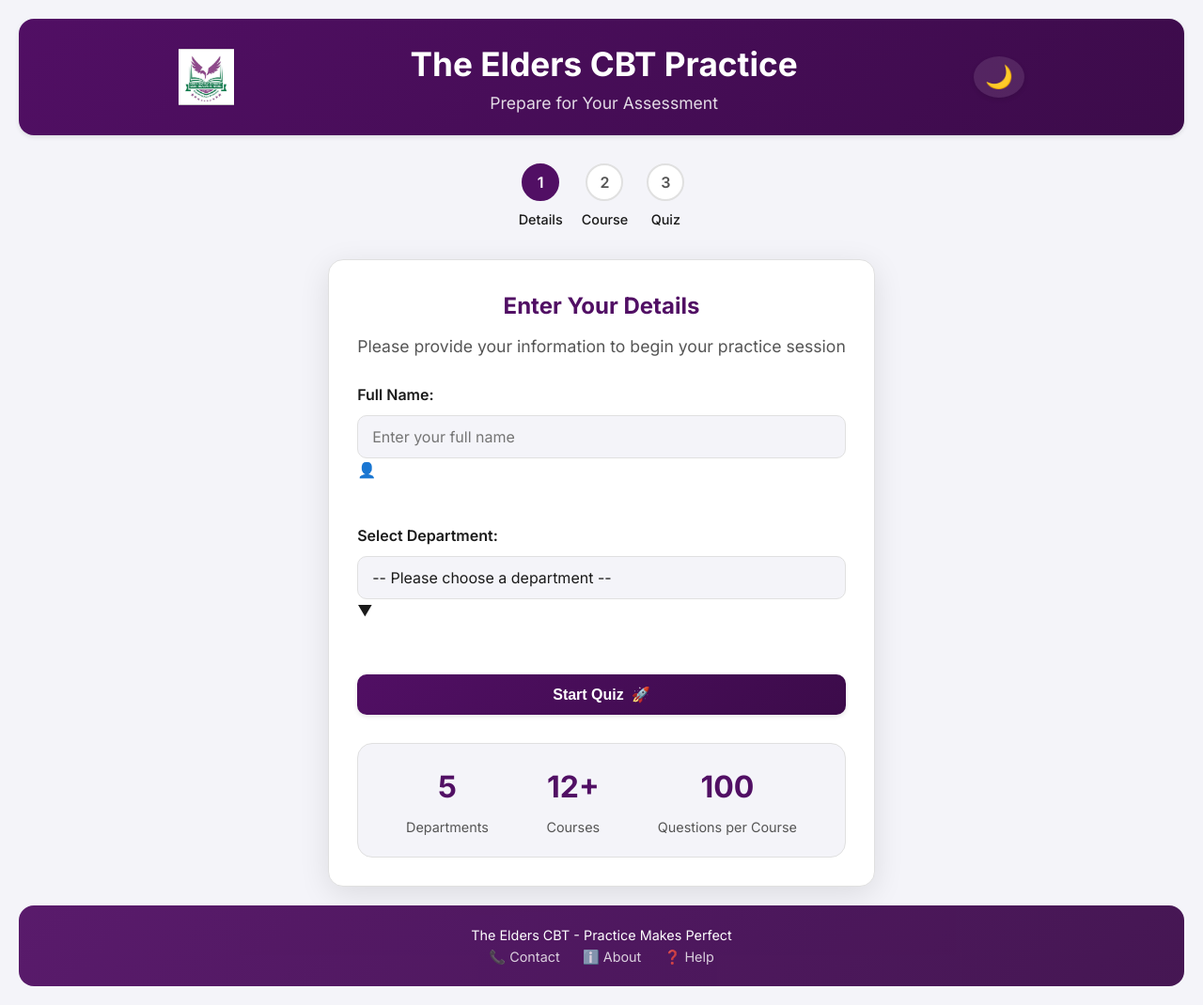
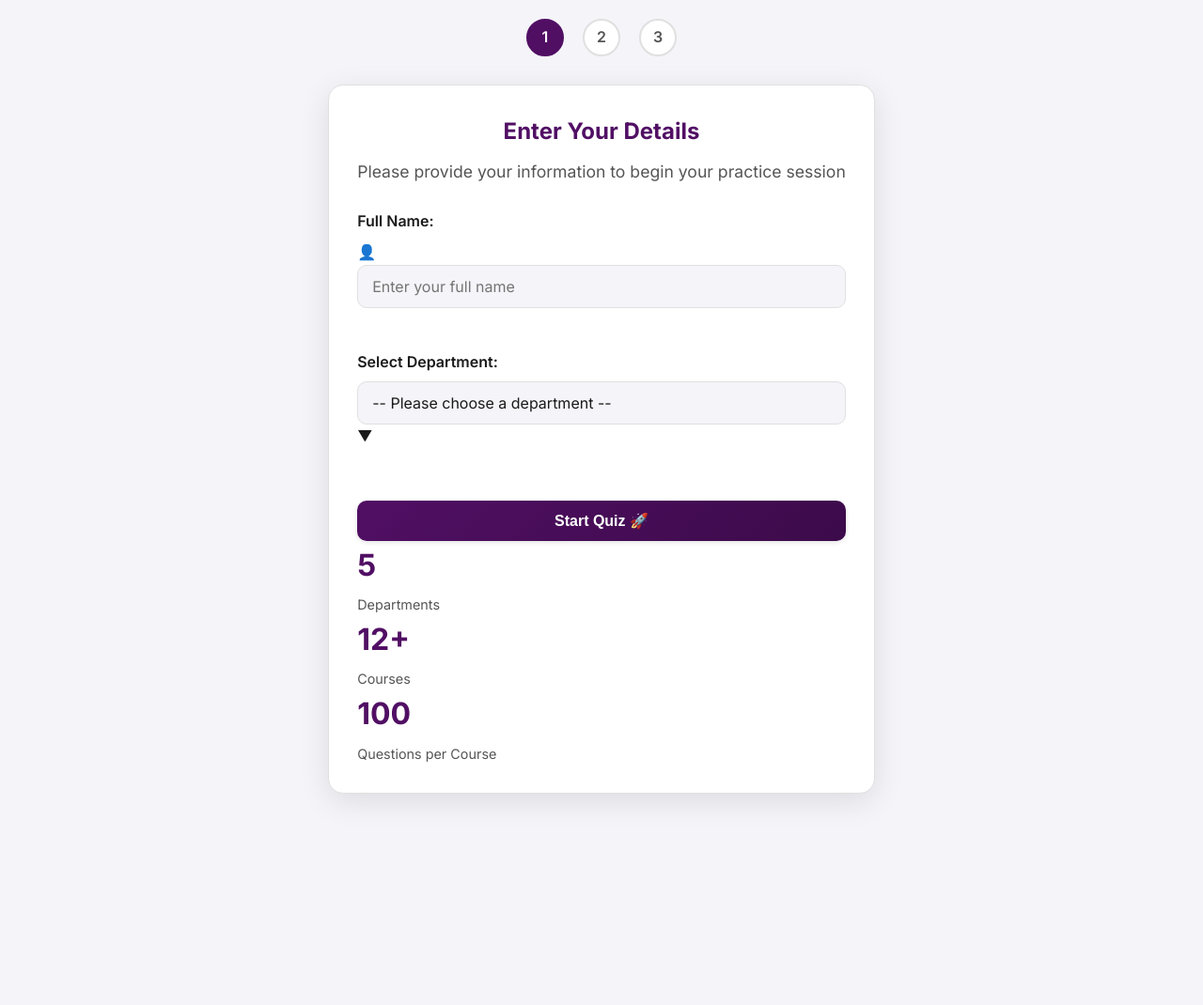
Before and after one commit to TheElders1/the-elders-cbt-practice, a plain HTML site: page index.html in a window 1280 px wide. Shown: the whole page at 94% size. After the commit the page ends 885 px from the top, so only its background shows below. Drawn offline with Linux system fonts and the light colour scheme.

Commit message:
Update index.html

```diff
--- a/index.html
+++ b/index.html
@@ -9,47 +9,22 @@
     <link rel="preconnect" href="https://fonts.gstatic.com" crossorigin>
     <link href="https://fonts.googleapis.com/css2?family=Inter:wght@300;400;500;600;700&display=swap" rel="stylesheet">
 
-    <!-- Open Graph / Facebook / LinkedIn / Link Preview Meta Tags -->
+    <!-- Open Graph Meta Tags for Link Previews -->
     <meta property="og:type" content="website" />
     <meta property="og:url" content="https://the-elders-cbt-practice.netlify.app/" />
     <meta property="og:title" content="The Elders CBT Practice - Prepare for Success" />
-    <meta property="og:description" content="Master your CBT assessments with our practice quizzes across various departments and courses." />
-    <meta property="og:image" content="https://the-elders-cbt-practice.netlify.app/ELD.png" /> <!-- IMPORTANT: Replace with your actual image URL if different -->
-
-    <!-- Twitter Card -->
+    <meta property="og:description" content="Master your CBT assessments with our practice quizzes." />
+    <meta property="og:image" content="https://the-elders-cbt-practice.netlify.app/ELD.png" />
     <meta property="twitter:card" content="summary_large_image" />
-    <meta property="twitter:url" content="https://the-elders-cbt-practice.netlify.app/" />
-    <meta property="twitter:title" content="The Elders CBT Practice - Prepare for Success" />
-    <meta property="twitter:description" content="Master your CBT assessments with our practice quizzes across various departments and courses." />
-    <meta property="twitter:image" content="https://the-elders-cbt-practice.netlify.app/ELD.png" /> <!-- IMPORTANT: Replace with your actual image URL if different -->
-
 </head>
-<body>
-    <header>
-        <div class="header-content">
-            <img src="ELD.png" alt="The Elders CBT Practice Logo" id="header-logo"> <!-- Ensure ELD.png path is correct -->
-            <div>
-                <h1>The Elders CBT Practice</h1>
-                <p>Prepare for Your Assessment</p>
-            </div>
-            <button id="theme-toggle" class="nav-btn">🌙</button>
-        </div>
-    </header>
+<body class="setup-page">
 
     <div class="progress-container">
         <div class="progress-bar">
-            <div class="progress-step active" data-step="1">
-                <div class="step-circle">1</div>
-                <span class="step-label">Details</span>
-            </div>
-            <div class="progress-step" data-step="2">
-                <div class="step-circle">2</div>
-                <span class="step-label">Course</span>
-            </div>
-            <div class="progress-step" data-step="3">
-                <div class="step-circle">3</div>
-                <span class="step-label">Quiz</span>
-            </div>
+            <!-- Simplified progress steps -->
+            <div class="progress-step active" data-step="1"><div class="step-circle">1</div></div>
+            <div class="progress-step" data-step="2"><div class="step-circle">2</div></div>
+            <div class="progress-step" data-step="3"><div class="step-circle">3</div></div>
         </div>
     </div>
 
@@ -63,8 +38,8 @@
             <div class="form-group">
                 <label for="name-input">Full Name:</label>
                 <div class="input-wrapper">
+                    <span class="input-icon">👤</span>
                     <input type="text" id="name-input" placeholder="Enter your full name" required minlength="6">
-                    <span class="input-icon">👤</span>
                 </div>
                 <div class="form-feedback" id="name-feedback"></div>
             </div>
@@ -74,11 +49,11 @@
                 <div class="select-wrapper">
                     <select id="department-select" required>
                         <option value="" disabled selected>-- Please choose a department --</option>
-                        <option value="Computer Science">🖥️ Computer Science</option>
-                        <option value="Cyber Security">🔒 Cyber Security</option>
-                        <option value="Data Science">📊 Data Science</option>
-                        <option value="Information Technology">💻 Information Technology</option>
-                        <option value="Software Engineering">⚙️ Software Engineering</option>
+                        <option value="Computer Science">Computer Science</option>
+                        <option value="Cyber Security">Cyber Security</option>
+                        <option value="Data Science">Data Science</option>
+                        <option value="Information Technology">Information Technology</option>
+                        <option value="Software Engineering">Software Engineering</option>
                     </select>
                     <span class="select-arrow">▼</span>
                 </div>
@@ -89,20 +64,19 @@
                 <label for="course-select">Select Course:</label>
                 <div class="select-wrapper">
                     <select id="course-select" required></select>
-                    <span class="select-arrow">▼</span>
                 </div>
                 <div class="form-feedback" id="course-feedback"></div>
             </div>
 
             <div class="form-actions">
                 <button type="submit" class="segment-btn">
-                    <span class="btn-text">Start Quiz</span>
-                    <span class="btn-icon">🚀</span>
+                    Start Quiz 🚀
                 </button>
             </div>
         </form>
 
-        <div class="quick-stats">
+        <!-- New Quick Stats Card at the bottom -->
+        <div class="stats-card">
             <div class="stat-item">
                 <div class="stat-number">5</div>
                 <div class="stat-label">Departments</div>
@@ -118,17 +92,6 @@
         </div>
     </main>
 
-    <footer>
-        <div class="footer-content">
-            <p>The Elders CBT - Practice Makes Perfect</p>
-            <div class="footer-links">
-                <a href="contact.html">📞 Contact</a>
-                <a href="about.html">ℹ️ About</a>
-                <a href="help.html">❓ Help</a>
-            </div>
-        </div>
-    </footer>
-
     <script src="main.js" defer></script>
 </body>
 </html>
```
